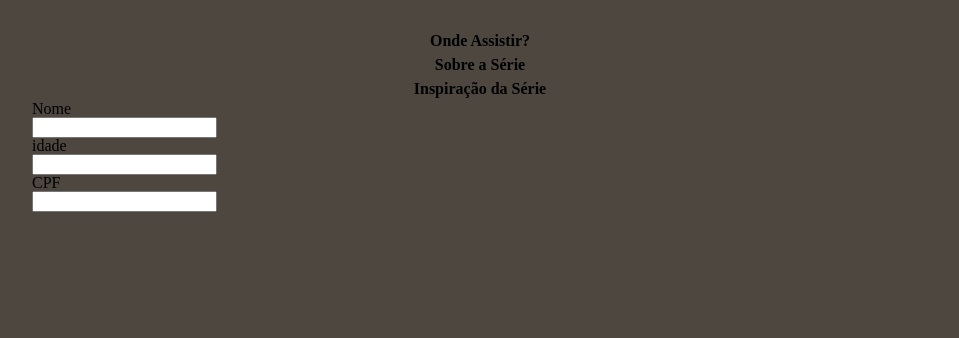
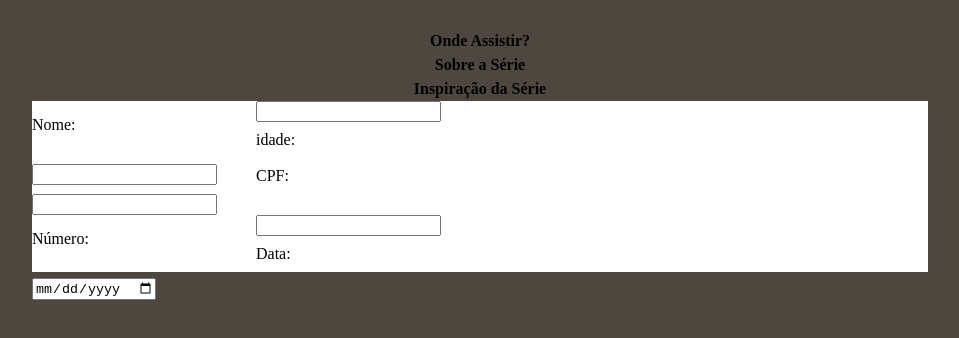
Before and after one commit to projetosthiago/meuprimeirosite, a plain HTML site: page contatos2.html in a window 1280 px wide. Shown: the whole page, without its empty margins (160-1119 px from the left). Drawn offline with Linux system fonts and the light colour scheme.

Commit message:
Add files via upload

```diff
--- a/contatos2.html
+++ b/contatos2.html
@@ -32,34 +32,34 @@
 
             <div class="row">
                 <div class="col-25">
-                    <label for="#">Nome</label>
+                    <label for="#">Nome:</label>
                 </div>
                 <div class="col-75">
                     <input type="text" name="#" id="#">
                 </div>
             </div>
-              <label for="#">idade</label>
+              <label for="#">idade:</label>
             <div class="row">
                 <div class="col-25">
                   <input type="text" name="#" id="#">
                 </div>
                 <div class="col-75">
-                  <label for="#">CPF</label>
+                  <label for="#">CPF:</label>
                 </div>
             </div>
               <input type="text" name="#" id="#">
             <div class="row">
                 <div class="col-25">
-
+                <label for="#">Número:</label>
                 </div>
                 <div class="col-75">
-
+                    <input type="text" name="#" id="#">
                 </div>
             </div>
-
+            <label for="#">Data:</label>
             <div class="row">
                 <div class="col-25">
-
+                <input type="date" name="#" id="#">
                 </div>
                 <div class="col-75">
 
--- a/css/estilo.css
+++ b/css/estilo.css
@@ -9,6 +9,11 @@ html{
 
 body{
     background-color: #4d4740;
+}
+
+.container {
+    width: 70%;
+    margin: auto;
 }
 
 .itens_menu{
@@ -123,9 +128,37 @@ footer p{
     font-size: 1.5em;
 }
 table, th, td{
- width: 80
- %;
+ width: 80%;
  text-align: center;
  border: black;
  border-style: solid;
 }
+
+.form{
+    box-sizing: border-box;
+    background-color: rgb(255, 255, 255);
+}
+
+input[type=text], input[type=Nome:], input[type=Senha:], input[type=CPF:], input[type=Data:], input[type=Número:], select, textarea{
+    width: 100%
+    padding: 10px
+    border: 1px solid ;
+    border-radius: 25px
+    resize: vertical
+}
+label{
+    padding: 10px 10px 10px 0;
+    display: inline-block;
+}
+
+.col-25{
+    float: left;
+    width: 25%;
+    margin-top: 6px;
+}
+
+.col-25{
+    float: left;
+    width: 25%;
+    margin-top: 6px;
+}
```
